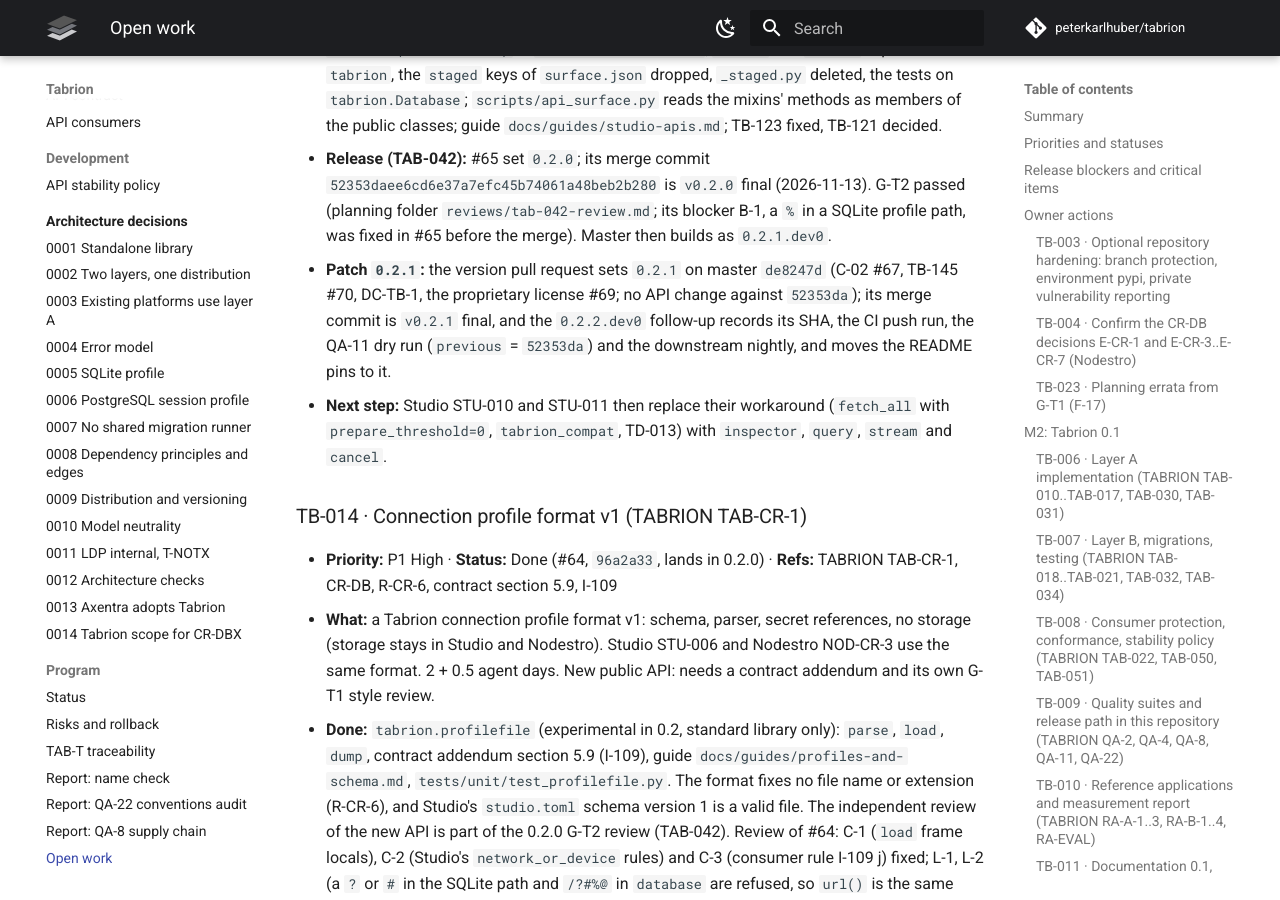
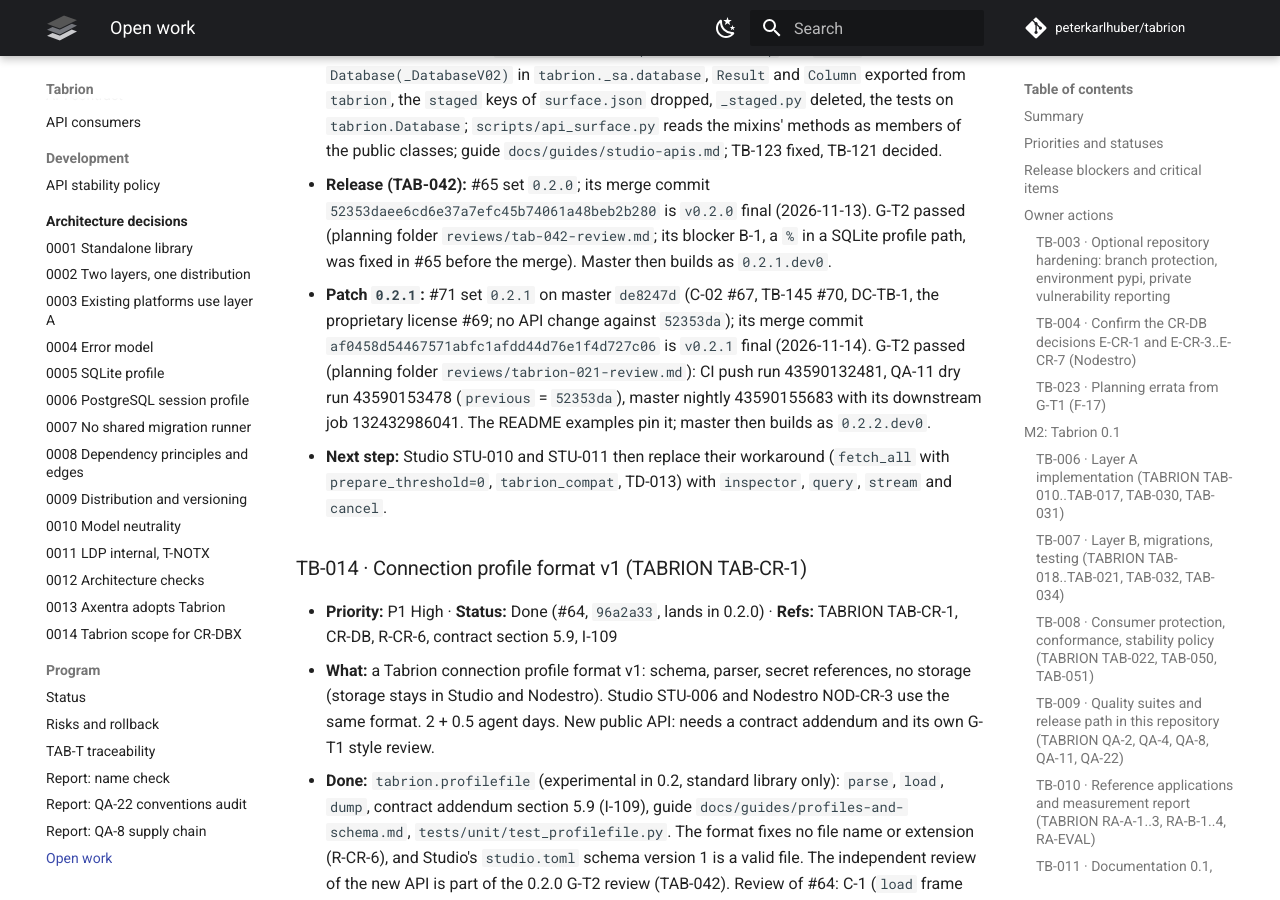
Before and after one commit to peterkarlhuber/tabrion, an MkDocs documentation site: the page built from docs/TODO.md, in a window 1280 px wide and 900 px high, scrolled down 16667 px. Built offline with MkDocs 1.6.1 and Material for MkDocs 9.7.7, drawn with Linux system fonts in a browser that asks for light colours; comment, search, counter and statistics services are not loaded; some of the changed text lies outside the part shown.

Commit message:
TAB-042: master to 0.2.2.dev0, record v0.2.1 final
- _version 0.2.2.dev0 after the release commit
  af0458d54467571abfc1afdd44d76e1f4d727c06 (#71); the SHA is recorded in
  CHANGELOG [0.2.1], the installation guide, STATUS TAB-042 and TODO TB-013.
- README examples pin af0458d (0.2.1) instead of 52353da (0.2.0).
- G-T2 for 0.2.1 passed: delta review accepted (reviews/tabrion-021-review.md),
  CI push run 43590132481, release.yml dry run 43590153478 (previous =
  52353da), master nightly 43590155683 with downstream job 132432986041.
- CHANGELOG: the CR-DBX development-start entry from #72 was merged after the
  release commit but landed under [0.2.1]; it moves to [Unreleased].

Co-Authored-By: Claude Opus 5.5 <noreply@anthropic.com>
Claude-Session: https://claude.ai/code/session_011tY7TC7Nu5VGro3DJGJcv8

```diff
--- a/docs/TODO.md
+++ b/docs/TODO.md
@@ -40,7 +40,8 @@ TB-013 in progress, TB-147 new; TAB-CR-1/2 pull request: TB-014 and TB-015 done,
 follow-up pull request after the `0.2.0` release commit `52353da`: TB-013 done, TB-145 extended, TB-075 closed
 by the owner decision on K-Q; C-02 / DC-TB-1 pull request: TB-132 done, TB-145's `LINE n:` part done, its N-3
 cases open; CR-DBX planning pull request: TB-149 new, P3 from 43 to 44; D-2 follow-up pull request: TB-145 done;
-`0.2.1` version pull request: TB-013 records the patch release).
+`0.2.1` version pull request: TB-013 records the patch release; `0.2.2.dev0` follow-up pull request after the
+`0.2.1` release commit `af0458d`: TB-013 records its SHA and the G-T2 runs).
 
 | Priority | Count |
 |---|---|
@@ -513,10 +514,11 @@ required (owner decision of 2026-11-08 11:26Z).
 - **Release (TAB-042):** #65 set `0.2.0`; its merge commit `52353daee6cd6e37a7efc45b74061a48beb2b280` is `v0.2.0`
   final (2026-11-13). G-T2 passed (planning folder `reviews/tab-042-review.md`; its blocker B-1, a `%` in a SQLite
   profile path, was fixed in #65 before the merge). Master then builds as `0.2.1.dev0`.
-- **Patch `0.2.1`:** the version pull request sets `0.2.1` on master `de8247d` (C-02 #67, TB-145 #70, DC-TB-1, the
-  proprietary license #69; no API change against `52353da`); its merge commit is `v0.2.1` final, and the
-  `0.2.2.dev0` follow-up records its SHA, the CI push run, the QA-11 dry run (`previous` = `52353da`) and the
-  downstream nightly, and moves the README pins to it.
+- **Patch `0.2.1`:** #71 set `0.2.1` on master `de8247d` (C-02 #67, TB-145 #70, DC-TB-1, the proprietary license
+  #69; no API change against `52353da`); its merge commit `af0458d54467571abfc1afdd44d76e1f4d727c06` is `v0.2.1`
+  final (2026-11-14). G-T2 passed (planning folder `reviews/tabrion-021-review.md`): CI push run 43590132481, QA-11
+  dry run 43590153478 (`previous` = `52353da`), master nightly 43590155683 with its downstream job 132432986041. The
+  README examples pin it; master then builds as `0.2.2.dev0`.
 - **Next step:** Studio STU-010 and STU-011 then replace
   their workaround (`fetch_all` with `prepare_threshold=0`, `tabrion_compat`, TD-013) with `inspector`, `query`,
   `stream` and `cancel`.
--- a/docs/getting-started/installation.md
+++ b/docs/getting-started/installation.md
@@ -19,7 +19,7 @@ that commit by its full SHA; a tag (`v0.1.0`, `v0.2.0`, `v0.2.1`) on it is an op
 
 | Version | Release commit (full SHA) | Date |
 |---|---|---|
-| `0.2.1` | the merge commit of the version pull request that sets `0.2.1`; its SHA is recorded by the `0.2.2.dev0` follow-up | 2026-11-14 |
+| `0.2.1` | `af0458d54467571abfc1afdd44d76e1f4d727c06` | 2026-11-14 |
 | `0.2.0` | `52353daee6cd6e37a7efc45b74061a48beb2b280` | 2026-11-13 |
 | `0.1.0` | `d5821faa8742dea012abda3b663549c038d76543` | 2026-11-12 |
 
--- a/src/tabrion/_version.py
+++ b/src/tabrion/_version.py
@@ -1,3 +1,3 @@
 """The package version (read by hatchling, ``[tool.hatch.version]``)."""
 
-__version__ = "0.2.1"
+__version__ = "0.2.2.dev0"
```
Also changed, not shown: CHANGELOG.md (+22 -11 lines), README.md (+4 -4 lines), docs/program/STATUS.md (+6 -3 lines).
